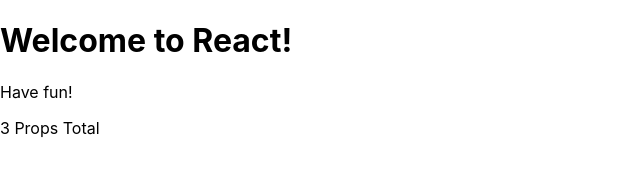
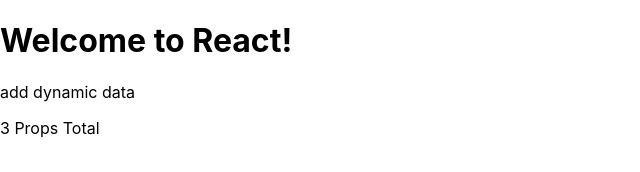
Before and after one commit to Adriantutuianu/react-course, a React (Create React App) app: page / in a window 1280 px wide. Shown: the top 172 px of the page, without its empty margins (0-640 px from the left). Built offline with nearby package versions, Linux system fonts and the light colour scheme.

Commit message:
Understanding properties

```diff
--- a/src/index.js
+++ b/src/index.js
@@ -2,19 +2,18 @@ import React from "react";
 import ReactDOM from "react-dom";
 import "./index.css";
 
-function Hello(props) {
-  console.log(Object.keys(props));
+function Hello({ library, message, number }) {
   return (
     <div>
-      <h1>Welcome to {props.library}!</h1>
-      <p>{props.message}</p>
-      <p>{Object.keys(props).length} Props Total</p>
+      <h1>Welcome to {library}!</h1>
+      <p>{message}</p>
+      <p>{number} Props Total</p>
     </div>
   );
 }
 
 ReactDOM.render(
   // React.createElement("h1", null, "Hello!"),
-  <Hello library="React" message="Have fun!" number={3} />,
+  <Hello library="React" message="add dynamic data" number={3} />,
   document.getElementById("root")
 );
```
